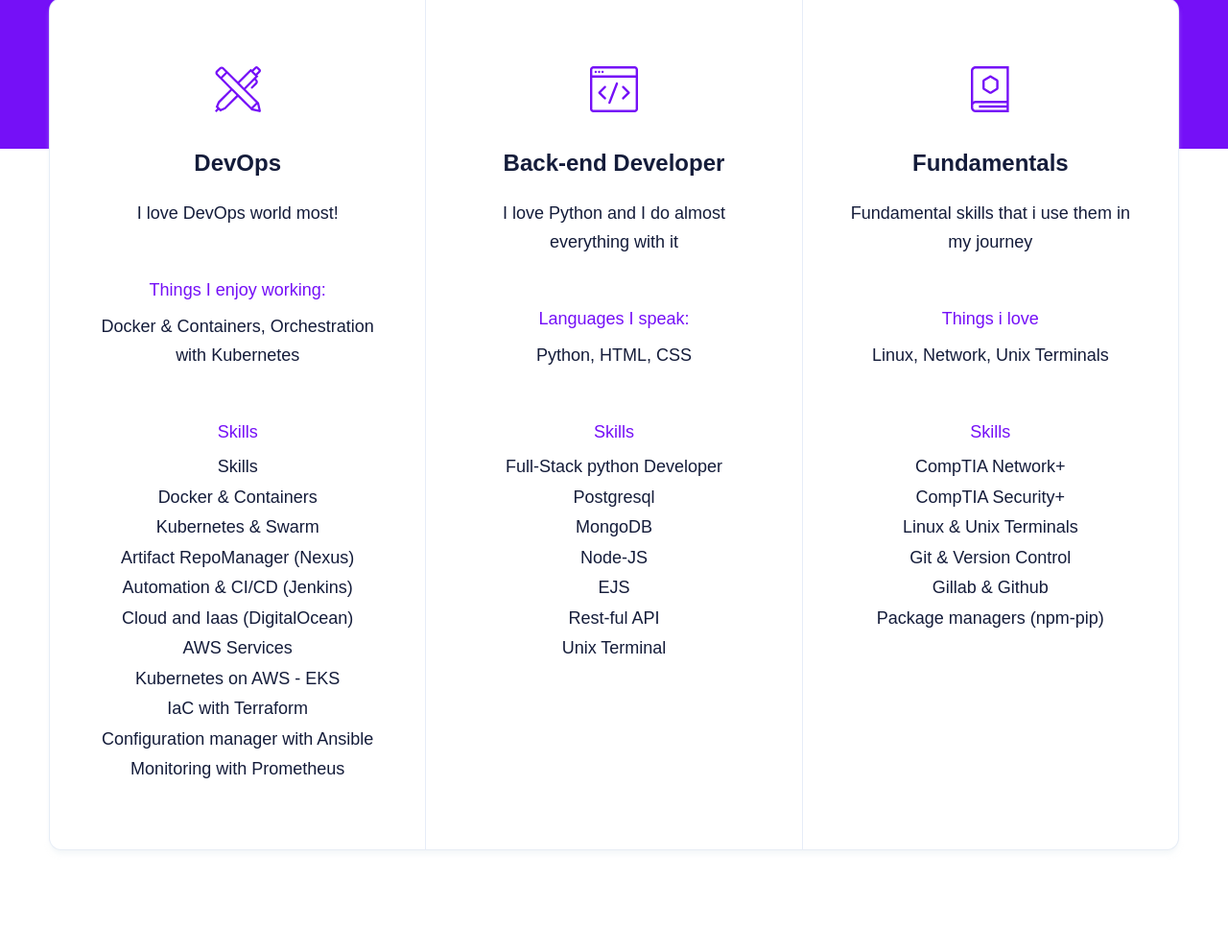
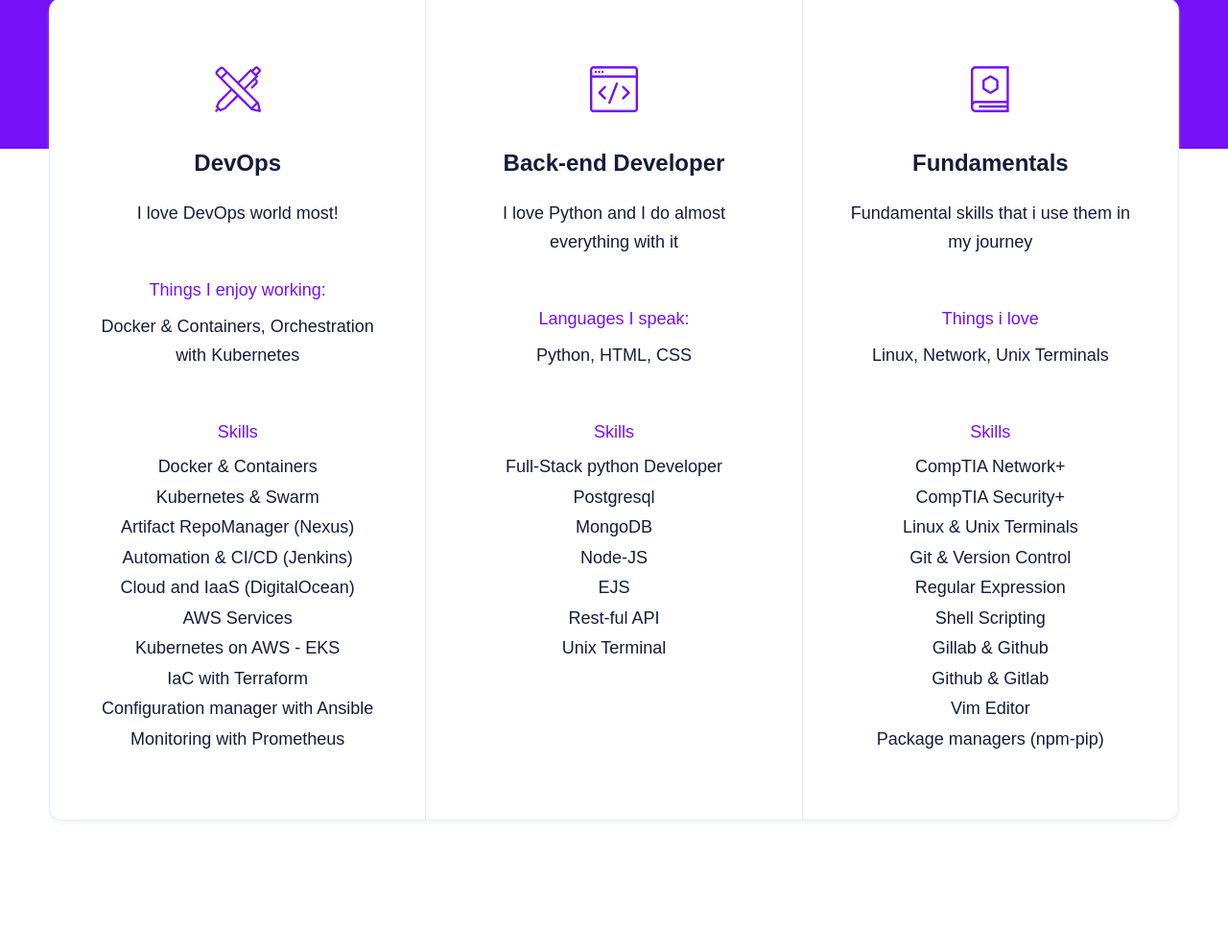
Before and after one commit to alifiroozi80/personal-site, a Flask app: page / in a window 1280 px wide. Shown: the part 1162-2154 px from the top of the page at 96% size. Run offline with Flask 2, Linux system fonts and the light colour scheme; some libraries are stand-ins or nearby versions; some web fonts are replaced.

Commit message:
A few changes in 'Skills' section

```diff
--- a/templates/index.html
+++ b/templates/index.html
@@ -83,12 +83,11 @@
                         <p>Docker & Containers, Orchestration with Kubernetes</p>
                         <p class="list-title has-text-primary has-text-weight-normal">Skills</p>
                         <ul>
-                            <li>Skills</li>
                             <li>Docker & Containers</li>
                             <li>Kubernetes & Swarm</li>
                             <li>Artifact RepoManager (Nexus)</li>
                             <li>Automation & CI/CD (Jenkins)</li>
-                            <li>Cloud and Iaas (DigitalOcean)</li>
+                            <li>Cloud and IaaS (DigitalOcean)</li>
                             <li>AWS Services</li>
                             <li>Kubernetes on AWS - EKS</li>
                             <li>IaC with Terraform</li>
@@ -128,7 +127,11 @@
                             <li>CompTIA Security+</li>
                             <li>Linux & Unix Terminals</li>
                             <li>Git & Version Control</li>
+			    <li>Regular Expression</li>
+			    <li>Shell Scripting</li>
                             <li>Gillab & Github</li>
+			    <li>Github & Gitlab</li>
+			    <li>Vim Editor</li>
                             <li>Package managers (npm-pip)</li>
                         </ul>
                     </div>
```
Also changed, not shown: 2 other files.
